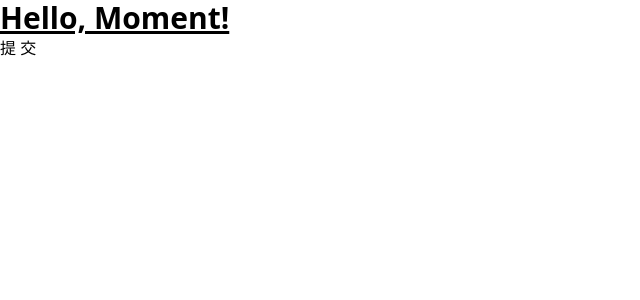
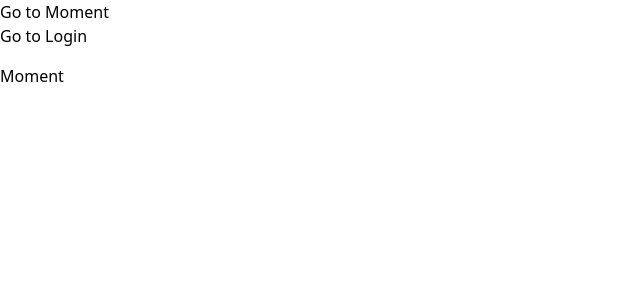
Before and after one commit to Edward-Brock/moment, a Vue app: page / in a window 1280 px wide. Shown: the top 300 px of the page, without its empty margins (0-640 px from the left). Built offline with nearby package versions, Linux system fonts and the light colour scheme.

Commit message:
安装 Vue Router、Scss

```diff
--- a/components.d.ts
+++ b/components.d.ts
@@ -9,6 +9,7 @@
 
 declare module '@vue/runtime-core' {
   export interface GlobalComponents {
-    AButton: typeof import('ant-design-vue/es')['Button']
+    RouterLink: typeof import('vue-router')['RouterLink']
+    RouterView: typeof import('vue-router')['RouterView']
   }
 }
--- a/package.json
+++ b/package.json
@@ -10,12 +10,15 @@
   },
   "dependencies": {
     "ant-design-vue": "^3.2.15",
-    "vue": "^3.2.45"
+    "vue": "^3.2.45",
+    "vue-router": "^4.1.6"
   },
   "devDependencies": {
     "@vitejs/plugin-vue": "^4.0.0",
     "autoprefixer": "^10.4.14",
+    "node-sass": "^8.0.0",
     "postcss": "^8.4.21",
+    "sass-loader": "^13.2.0",
     "tailwindcss": "^3.2.7",
     "typescript": "^4.9.3",
     "unplugin-vue-components": "^0.24.1",
--- a/src/App.vue
+++ b/src/App.vue
@@ -4,8 +4,17 @@
 
 <template>
   <div>
-    <h1 class="text-3xl font-bold underline">Hello, Moment!</h1>
-    <a-button type="primary">提交</a-button>
+    <div class="mb-4">
+      <div>
+        <router-link to="/">Go to Moment</router-link>
+      </div>
+      <div>
+        <router-link to="/login">Go to Login</router-link>
+      </div>
+    </div>
+    <article>
+      <router-view></router-view>
+    </article>
   </div>
 </template>
 
--- a/src/main.ts
+++ b/src/main.ts
@@ -1,5 +1,6 @@
 import { createApp } from 'vue'
 import './style.css'
 import App from './App.vue'
+import router from './router/index'
 
-createApp(App).mount('#app')
+createApp(App).use(router).mount('#app')
--- /dev/null
+++ b/src/views/login/index.vue
@@ -0,0 +1,13 @@
+<script setup lang="ts">
+
+</script>
+
+<template>
+  <div>
+    <h1>Login</h1>
+  </div>
+</template>
+
+<style scoped lang="scss">
+
+</style>
--- /dev/null
+++ b/src/views/moment/index.vue
@@ -0,0 +1,13 @@
+<script setup lang="ts">
+
+</script>
+
+<template>
+  <div>
+    <h1>Moment</h1>
+  </div>
+</template>
+
+<style scoped lang="scss">
+
+</style>
```
Also changed, not shown: src/router/index.ts (added, +15 -0 lines), 2 other files (tests, documents, lock files or other folders).
